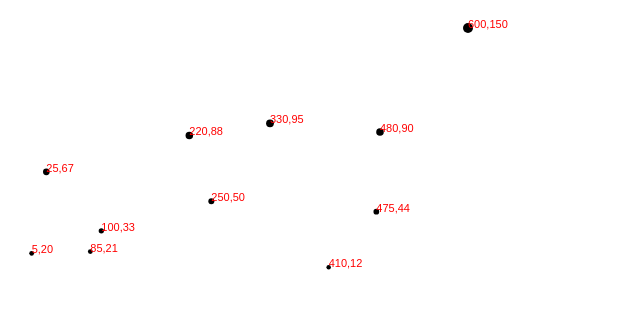
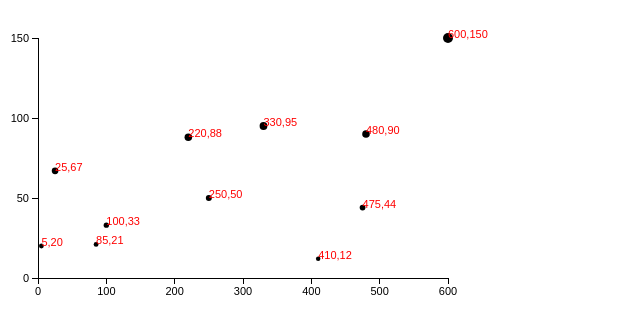
Before and after one commit to northwestjeff/d3-tutorial, a plain HTML site: page scatterplot.html in a window 1280 px wide. Shown: the whole page, without its empty margins (0-640 px from the left). Drawn offline with Linux system fonts and the light colour scheme.

Commit message:
completed alignedleft.com scatterplot tutorial

```diff
--- a/scatterplot.html
+++ b/scatterplot.html
@@ -42,7 +42,7 @@
 
     var w = 500;
     var h = 300;
-    var padding = 20
+    var padding = 30
 
     var scale = d3.scale.linear();
     scale.domain([100, 500])
@@ -65,6 +65,17 @@
         return d[1]
       })])
       .range([2,5])
+
+    var xAxis = d3.svg.axis()
+      .scale(xScale)
+      .orient("bottom")
+      .ticks(5)
+
+    var yAxis = d3.svg.axis()
+      .scale(yScale)
+      .orient("left")
+      .ticks(5)
+
 
     var svg = d3.select("body")
       .append("svg")
@@ -102,7 +113,15 @@
       .attr("font-size", "11px")
       .attr("fill", "red");
 
+      svg.append("g")
+        .attr("class", "axis")
+        .attr("transform", "translate(0, " + (h-padding) + ")")
+        .call(xAxis)
 
+      svg.append("g")
+        .attr('class', 'axis')
+        .attr("transform", "translate(" + padding + ", 0)")
+        .call(yAxis)
 
 
 
--- a/theme.css
+++ b/theme.css
@@ -4,3 +4,15 @@ div.bar {
     height: 100px;   /* We'll override this later */
     background-color: teal;
 }
+
+.axis path,
+.axis line {
+    fill: none;
+    stroke: black;
+    shape-rendering: crispEdges;
+}
+
+.axis text {
+    font-family: sans-serif;
+    font-size: 11px;
+}
```
